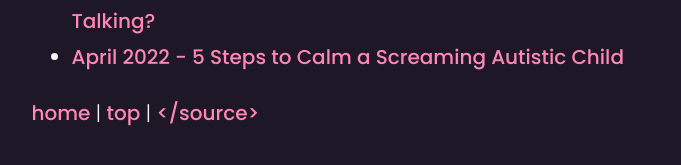
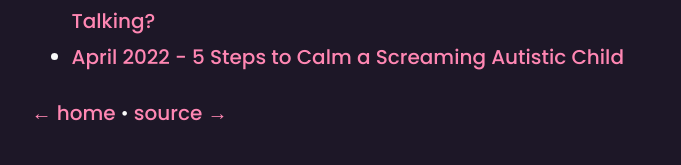
Before and after one commit to autisticjane/autisticjane.github.io, a Jekyll site: the page built from archive.md, in a window 1280 px wide. Shown: the part 455-620 px from the top of the page, without its empty margins (271-952 px from the left). Built offline with Jekyll 4.4.1, drawn with Linux system fonts in a browser that asks for light colours.

Commit message:
Update footer.html

```diff
--- a/_includes/footer.html
+++ b/_includes/footer.html
@@ -1,3 +1 @@
-<a href="/">home</a>
-| <a href="#">top</a>
-| <a href="https://github.com/izzylively/izzylively.github.io">&lt;/source&gt;</a>
+<a href="/">&larr; home</a> &bull; <a href="https://github.com/izzylively/izzylively.github.io">source &rarr;</a>
```
